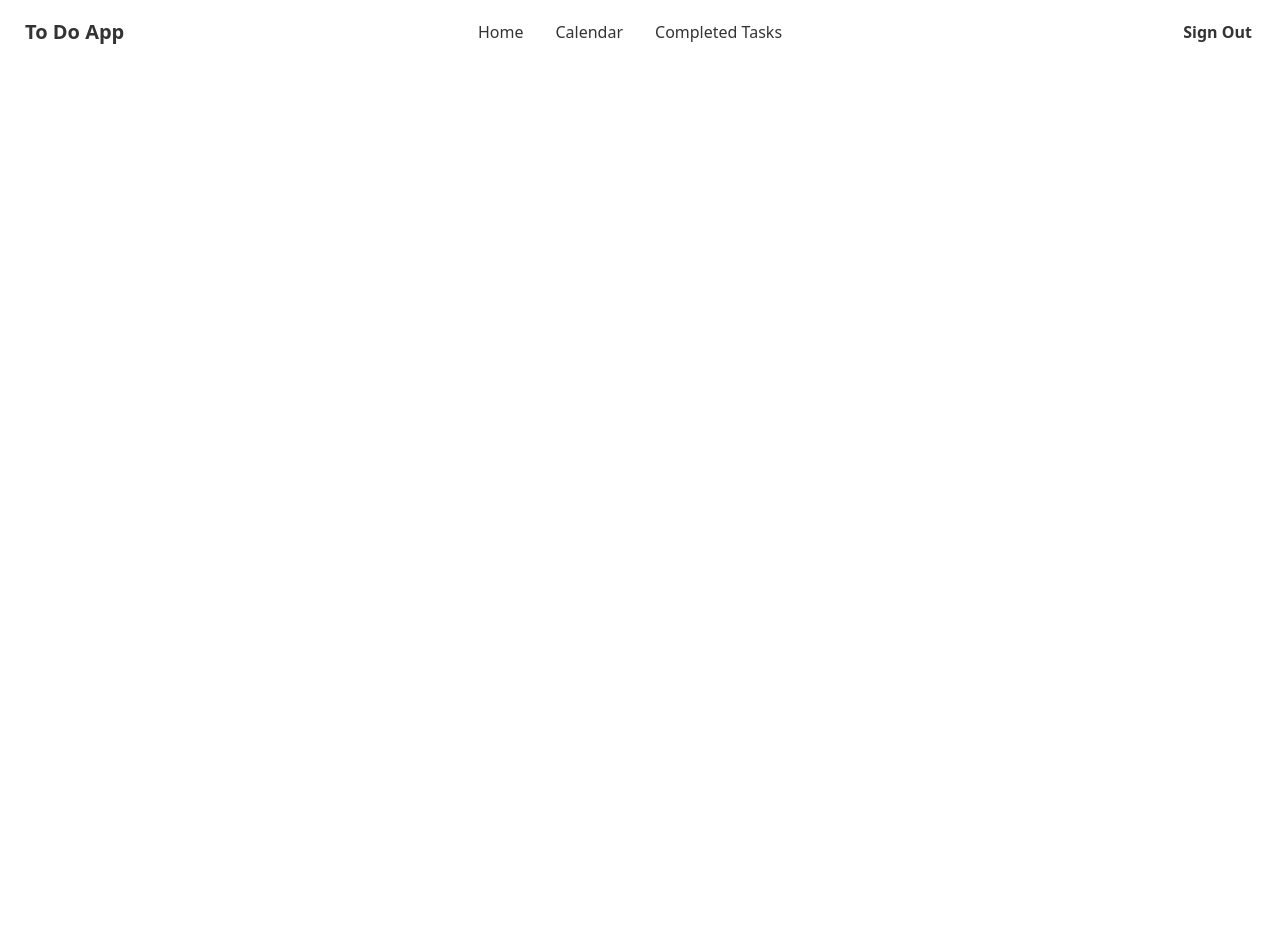
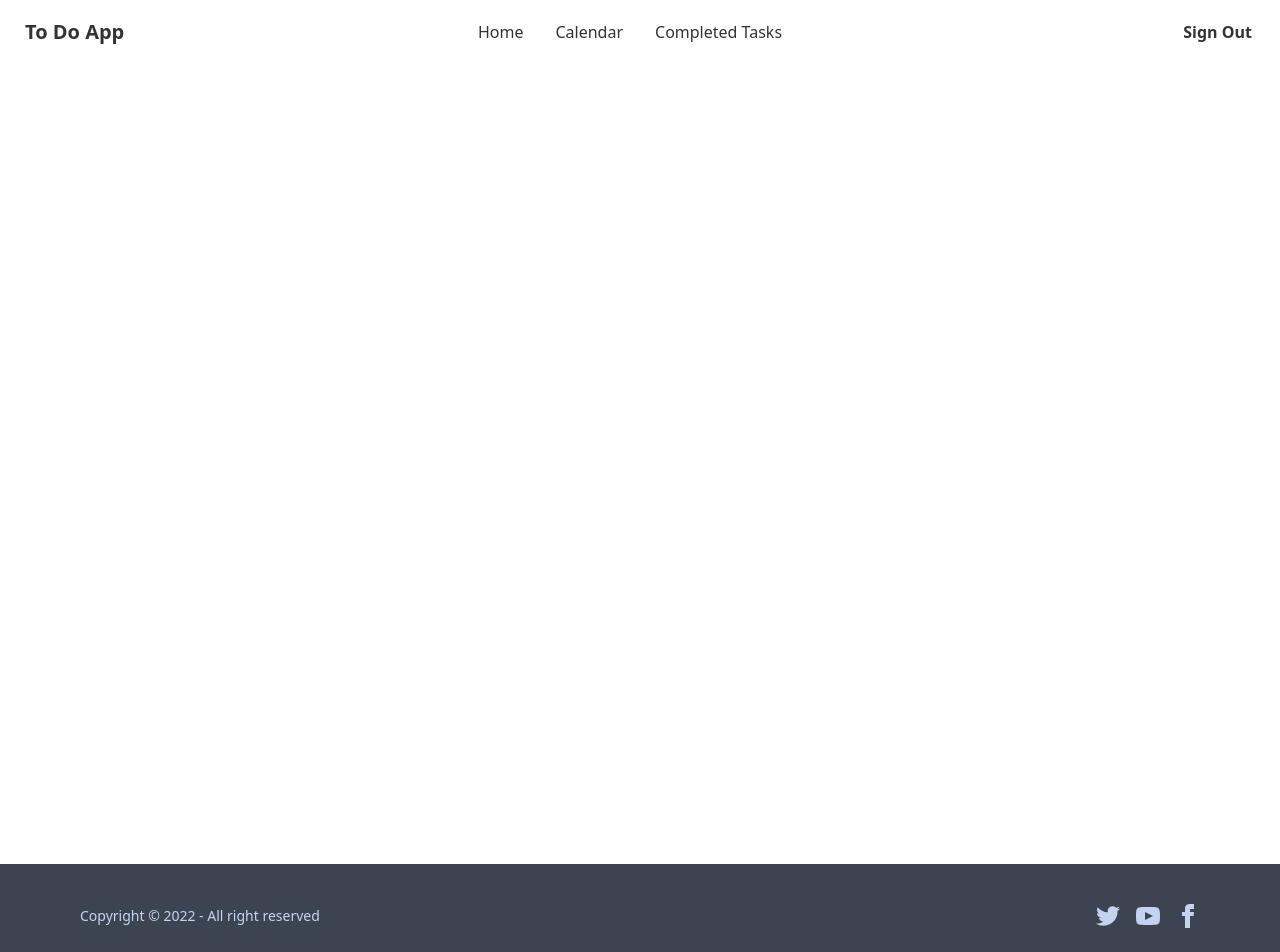
Before and after one commit to shahriarkasem/to-do-app-advance, a React (Create React App) app: page / in a window 1280 px wide. Shown: the top 952 px of the page. Before the commit the page ends 800 px from the top, so only its background shows below. Built offline with nearby package versions, Linux system fonts and the light colour scheme; no server answers; sample sign-in values are in the browser's storage.

Commit message:
footer work done for now

```diff
--- a/src/components/pages/Home/Home.js
+++ b/src/components/pages/Home/Home.js
@@ -1,12 +1,14 @@
 import React from 'react';
-import Navbar from '../../shared/Navbar';
-
+import Footer from '../../shared/Footer';
 
 const Home = () => {
 
     return (
         <section>
+           <div className="min-h-screen">
 
+           </div>
+           <Footer></Footer>
         </section>
     );
 };
--- a/src/components/shared/Footer.js
+++ b/src/components/shared/Footer.js
@@ -1,9 +1,22 @@
 import React from 'react';
 
 const Footer = () => {
+    const date = new Date();
+    const currentYear = date.getFullYear();
+
     return (
         <section>
-
+            <footer className="footer flex flex-col md:flex-row justify-between items-center p-4 bg-neutral text-neutral-content md:px-10 lg:px-20 py-5 md:py-10 lg:py-15">
+                <div className="items-center grid-flow-col">
+                    <p>Copyright © {currentYear} - All right reserved</p>
+                </div>
+                <div className="grid-flow-col gap-4 md:place-self-center md:justify-self-end">
+                    <a target='_blank' href='https://twitter.com'><svg xmlns="http://www.w3.org/2000/svg" width="24" height="24" viewBox="0 0 24 24" className="fill-current"><path d="M24 4.557c-.883.392-1.832.656-2.828.775 1.017-.609 1.798-1.574 2.165-2.724-.951.564-2.005.974-3.127 1.195-.897-.957-2.178-1.555-3.594-1.555-3.179 0-5.515 2.966-4.797 6.045-4.091-.205-7.719-2.165-10.148-5.144-1.29 2.213-.669 5.108 1.523 6.574-.806-.026-1.566-.247-2.229-.616-.054 2.281 1.581 4.415 3.949 4.89-.693.188-1.452.232-2.224.084.626 1.956 2.444 3.379 4.6 3.419-2.07 1.623-4.678 2.348-7.29 2.04 2.179 1.397 4.768 2.212 7.548 2.212 9.142 0 14.307-7.721 13.995-14.646.962-.695 1.797-1.562 2.457-2.549z"></path></svg>
+                    </a>
+                    <a target='_blank' href='https://www.youtube.com/'><svg xmlns="http://www.w3.org/2000/svg" width="24" height="24" viewBox="0 0 24 24" className="fill-current"><path d="M19.615 3.184c-3.604-.246-11.631-.245-15.23 0-3.897.266-4.356 2.62-4.385 8.816.029 6.185.484 8.549 4.385 8.816 3.6.245 11.626.246 15.23 0 3.897-.266 4.356-2.62 4.385-8.816-.029-6.185-.484-8.549-4.385-8.816zm-10.615 12.816v-8l8 3.993-8 4.007z"></path></svg></a>
+                    <a target='_blank' href='https://www.facebook.com'><svg xmlns="http://www.w3.org/2000/svg" width="24" height="24" viewBox="0 0 24 24" className="fill-current"><path d="M9 8h-3v4h3v12h5v-12h3.642l.358-4h-4v-1.667c0-.955.192-1.333 1.115-1.333h2.885v-5h-3.808c-3.596 0-5.192 1.583-5.192 4.615v3.385z"></path></svg></a>
+                </div>
+            </footer>
         </section>
     );
 };
--- a/src/components/shared/Navbar.js
+++ b/src/components/shared/Navbar.js
@@ -16,7 +16,7 @@
         <Link to='/calendar'>Calendar</Link>
       </li>
       <li>
-        <Link to='/competedTasks'>Completed Tasks</Link>
+        <Link to='/completedTasks'>Completed Tasks</Link>
       </li>
     </>
   );
```
